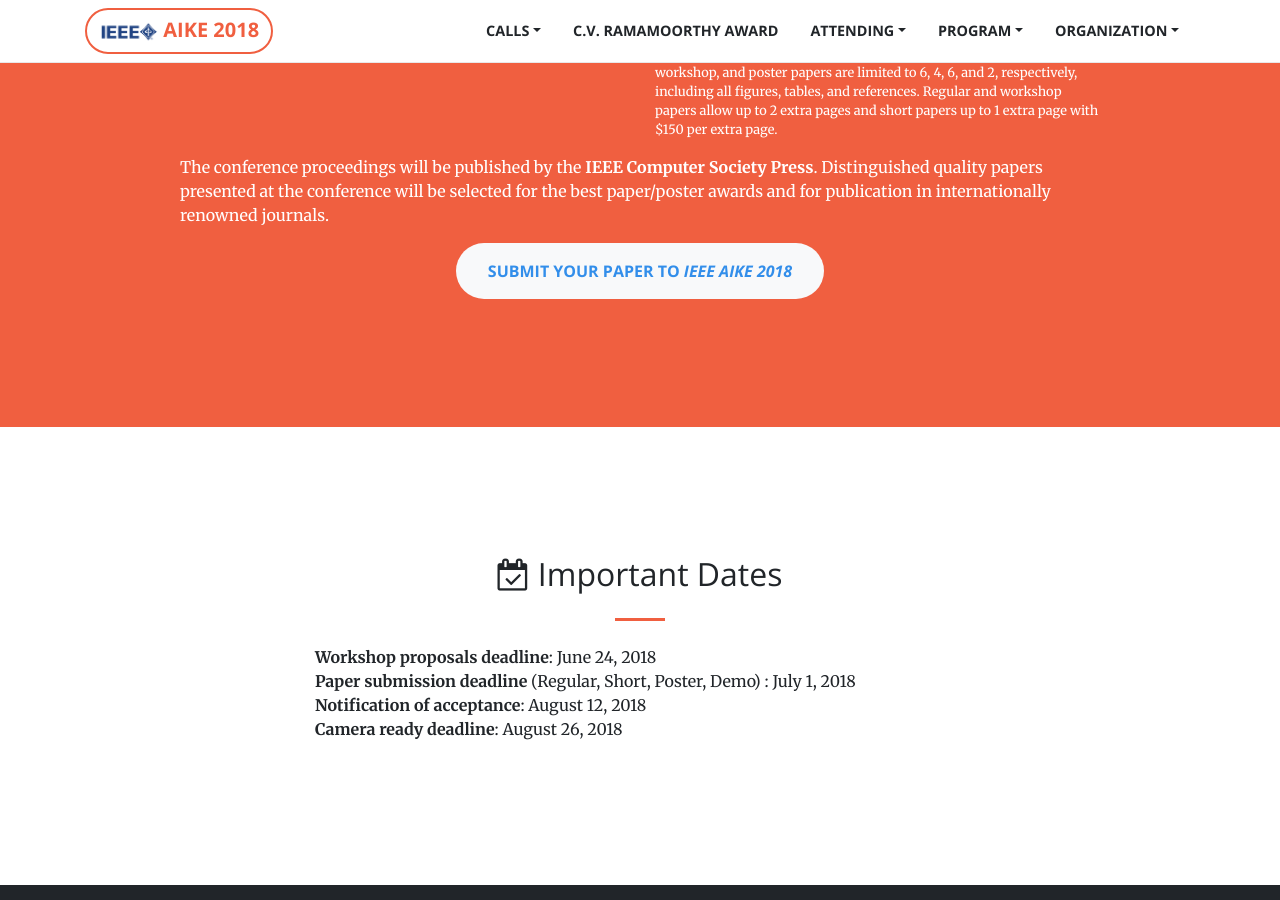
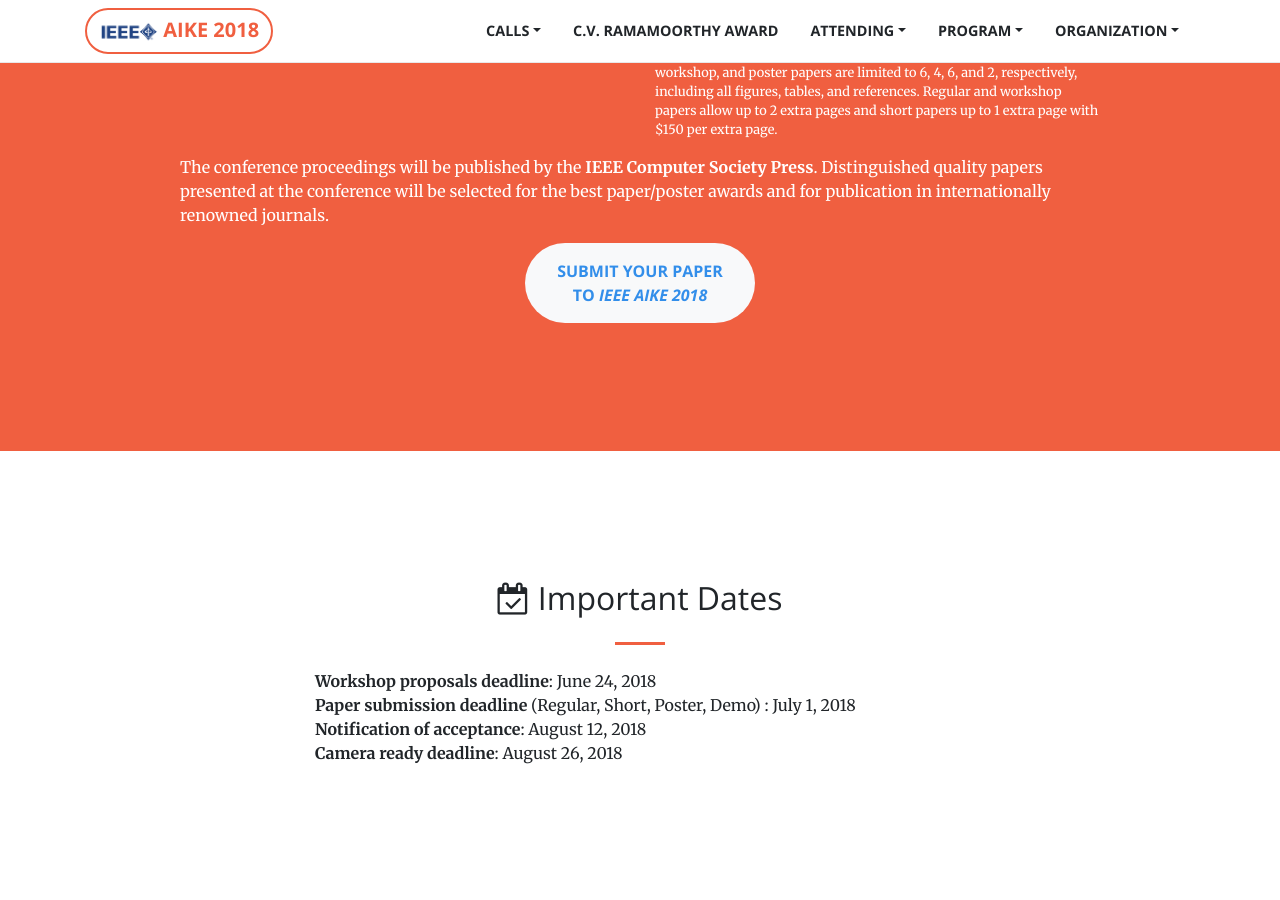
Before and after one commit to ieee-aike/2018, a Jekyll site: the page built from index.md, in a window 1280 px wide and 900 px high, scrolled down 2569 px. Built offline with Jekyll 4.4.1, drawn with Linux system fonts in a browser that asks for light colours.

Commit message:
Update main.html

```diff
--- a/_layouts/main.html
+++ b/_layouts/main.html
@@ -228,7 +228,7 @@
           <div class="col-lg-10 mx-auto text-white text-center mt-3">
             <!--<p class="text-faded mb-4">Start Bootstrap has everything you need to get your new website up and running in no time! All of the templates and themes on Start Bootstrap are open source, free to download, and easy to use. No strings attached!</p>-->
             <!--<a class="btn btn-light btn-xl disabled js-scroll-trigger" href="#services">Submit your Paper <br/>to <i>IEEE AIKE 2018</i> <small>(available soon)</small></a>-->
-		<a class="btn btn-light btn-xl btn-success js-scroll-trigger" href="https://easychair.org/conferences/?conf=aike2018">Submit your paper to <i>IEEE AIKE 2018</i></a>
+		<a class="btn btn-light btn-xl btn-success js-scroll-trigger" href="https://easychair.org/conferences/?conf=aike2018">Submit your paper <br/>to <i>IEEE AIKE 2018</i></a>
 		</div>
 
           </div>
```
